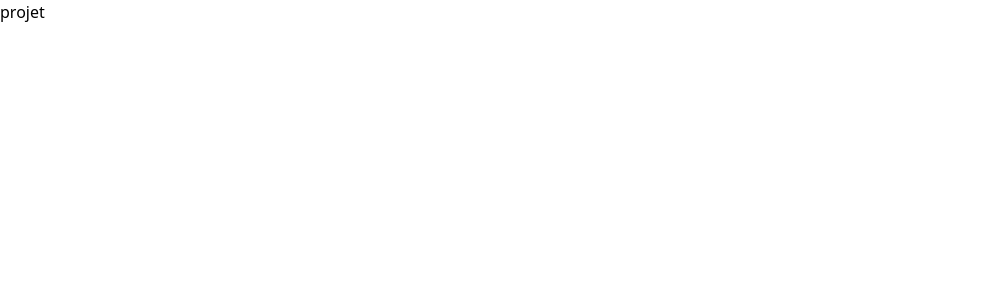
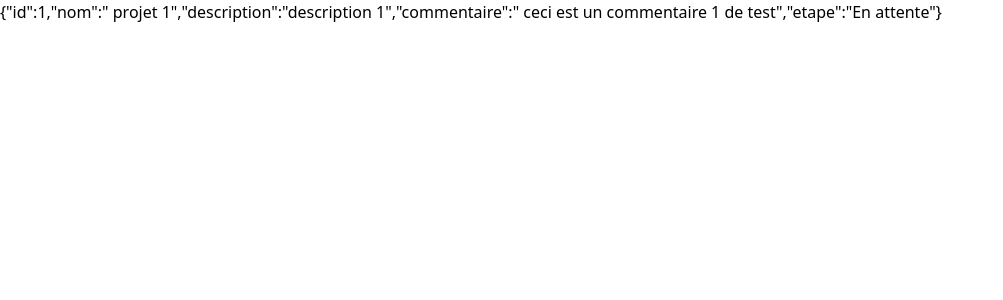
Before and after one commit to h4cktion/stereograph-wdim, a React (Vite) app: page /projets in a window 1280 px wide. Shown: the top 300 px of the page, without its empty margins (0-1003 px from the left). Built offline with nearby package versions, Linux system fonts and the light colour scheme; data requests are answered from the project's data file.

Commit message:
feat(misc): add react-query

```diff
--- a/package.json
+++ b/package.json
@@ -17,6 +17,7 @@
     "postcss": "^8.4.31",
     "react": "^18.2.0",
     "react-dom": "^18.2.0",
+    "react-query": "^3.39.3",
     "react-router-dom": "^6.16.0",
     "tailwindcss": "^3.3.3"
   },
--- a/src/App.tsx
+++ b/src/App.tsx
@@ -1,15 +1,20 @@
 import { BrowserRouter, Routes, Route } from "react-router-dom";
 import Home from "@/components/home/Home";
 import Projects from "@/components/projects/Projects";
+import { QueryClient, QueryClientProvider } from "react-query";
+
+const queryClient = new QueryClient();
 
 const App = () => {
   return (
+    <QueryClientProvider client={queryClient}>
       <BrowserRouter>
         <Routes>
           <Route path="/" element={<Home />} />
           <Route path="/projets" element={<Projects />} />
         </Routes>
       </BrowserRouter>
+    </QueryClientProvider>
   );
 };
 
--- a/src/components/projects/Projects.tsx
+++ b/src/components/projects/Projects.tsx
@@ -1,7 +1,15 @@
-import React from "react";
+import { useQuery } from "react-query";
 
 const Projects = () => {
-  return <div>projet</div>;
+  const { isLoading, error, data } = useQuery("projets", () =>
+    fetch("http://localhost:3000/projects").then((res) => res.json())
+  );
+
+  if (isLoading) return "Loading...";
+
+  if (error) return "An error has occurred: " + error.message;
+
+  return <div>{JSON.stringify(data[0])}</div>;
 };
 
 export default Projects;
```
Also changed, not shown: 1 other file (tests, documents, lock files or other folders). Lines whose indentation alone changed are shown as unchanged.
